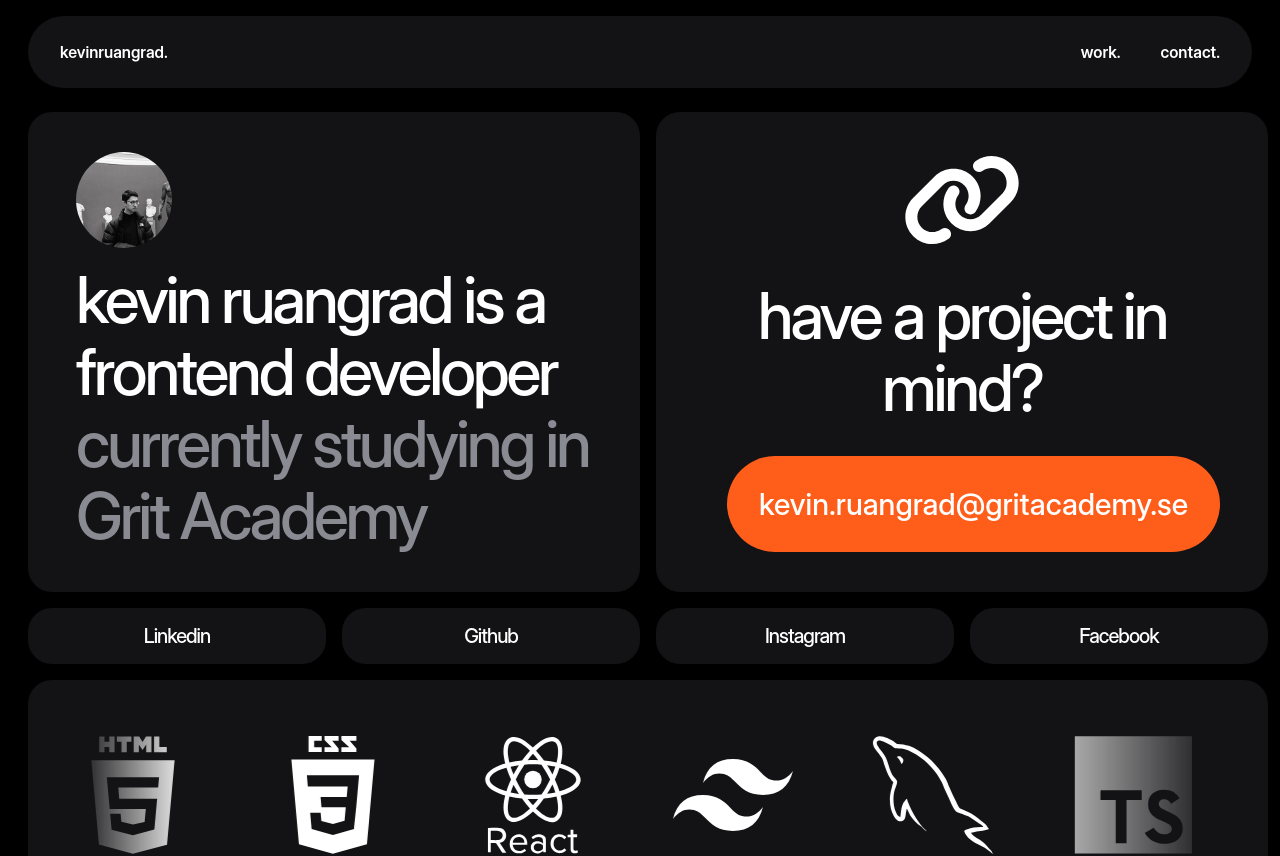
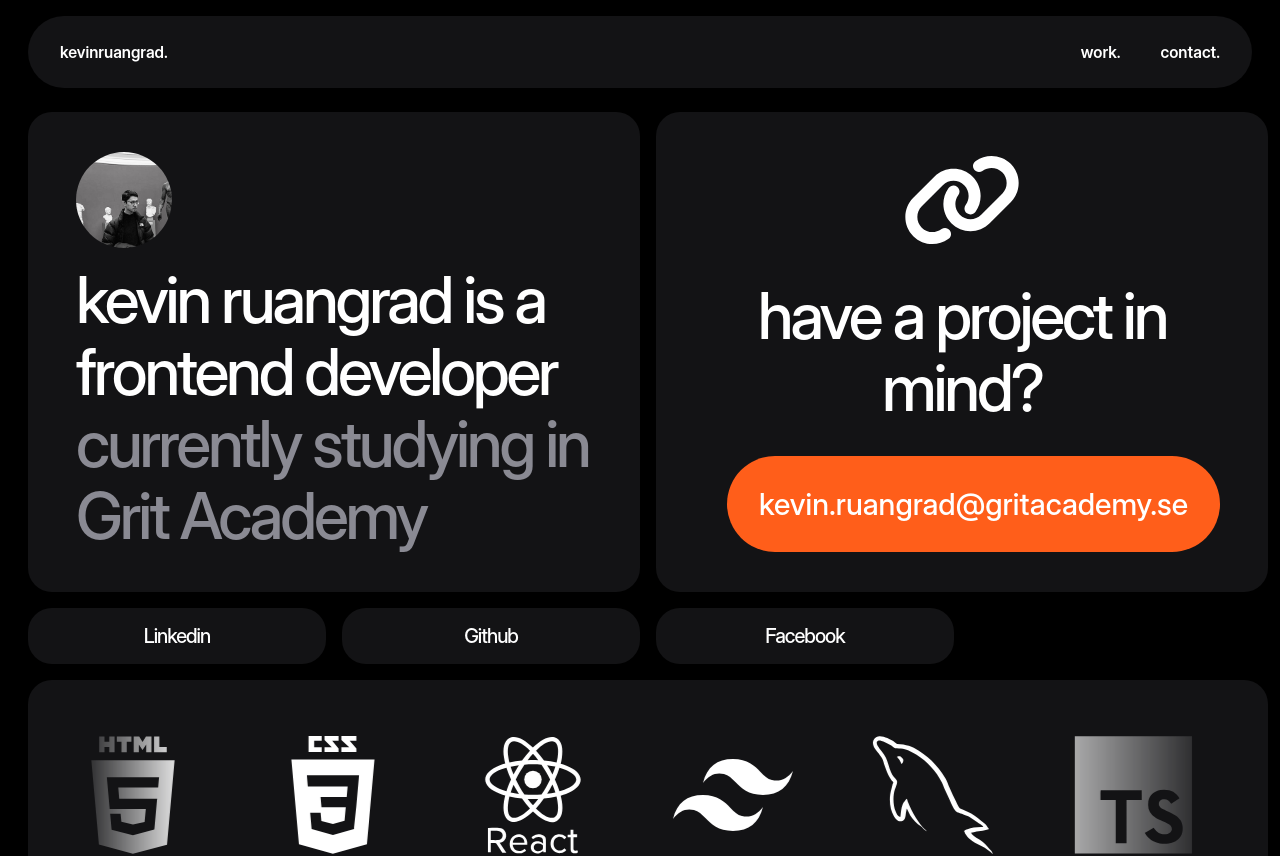
Before and after one commit to KevinRuangrad/Kevin-Portfolio, a React (Vite) app: page / in a window 1280 px wide. Shown: the top 856 px of the page. Built offline with nearby package versions, Linux system fonts and the light colour scheme.

Commit message:
Update Flexboxes.jsx

```diff
--- a/src/components/Flexboxes.jsx
+++ b/src/components/Flexboxes.jsx
@@ -88,24 +88,6 @@ export const Flexboxes = () => {
       style={{ height: '100%', width: '100%' }} /* Ensure the button takes the full height and width of the a tag */
     >
       Github
-    </motion.button>
-  </a>
-</Block>
-<Block
-  height="h-14"
-  width="col-span-1"
-  className="flex text-center justify-center"
->
-  <a href="https://www.instagram.com/kevinruangrad_/" target="_blank" rel="noopener noreferrer" className="button-link">
-    <motion.button
-      whileHover={{ scale: 1.1 }}
-      whileTap={{ scale: 0.95 }}
-      whileDrag={{ scale: 0.9, rotate: 10 }}
-      drag
-      className="text-white text-[20px] font-medium tracking-tighter"
-      style={{ height: '100%', width: '100%' }} /* Ensure the button takes the full height and width of the a tag */
-    >
-      Instagram
     </motion.button>
   </a>
 </Block>
```
